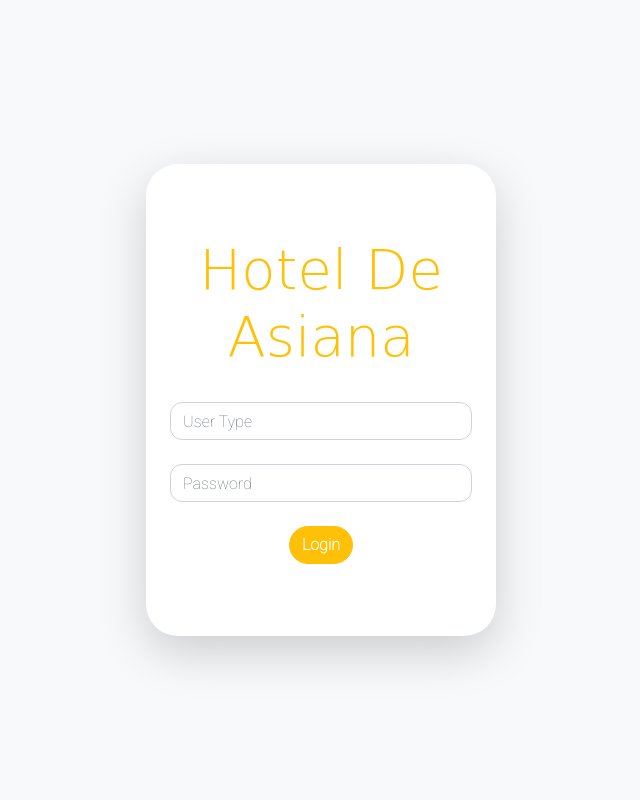
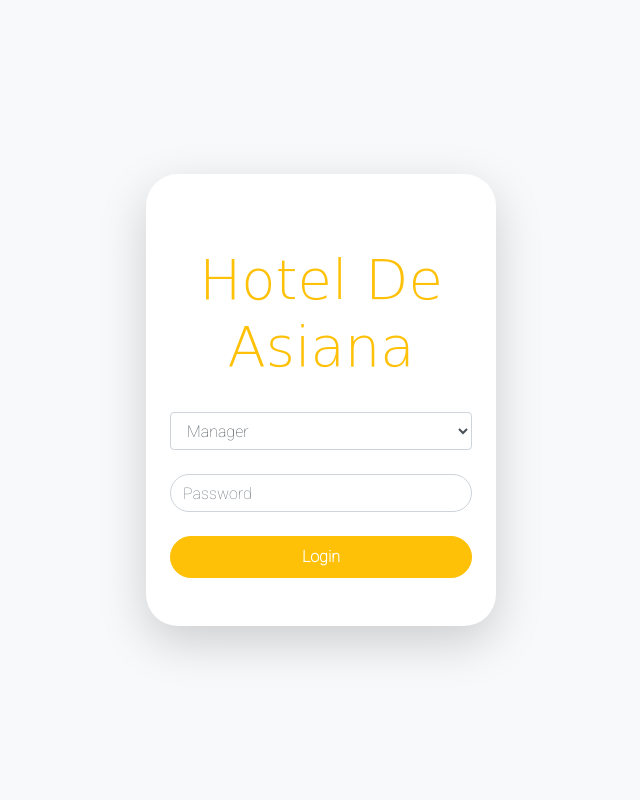
Before and after one commit to Gravewalker666/hotel_de_asiana, a PHP site: page / in a window 1280 px wide. Shown: the whole page, without its empty margins (319-959 px from the left). Run offline with PHP 8.4, Linux system fonts and the light colour scheme; some web fonts are replaced.

Commit message:
Implement login function

```diff
--- /dev/null
+++ b/dashboard/index.php
@@ -0,0 +1,6 @@
+<?php session_start();
+    require '../includes/header.php';
+?>
+<h1>Logged in Successfully <?php echo $_SESSION['user'] ?></h1>
+
+<?php require '../includes/footer.php';?>
--- a/index.php
+++ b/index.php
@@ -4,15 +4,32 @@
         <div class="row vh-100 align-items-center justify-content-center text-center">
             <div class="col-md-4">
                 <div class="shadow-lg rounded-xl p-4 bg-white">
-                    <h1 class="font-sanista display-4 text-warning pt-5 pb-4">Hotel De Asiana</h1>
-                    <form class="pb-5" action="login-config.php" method="POST">
-                        <input type="text" name="user" placeholder="User Type" class="form-control rounded-lg" /><br>
-                        <input type="password" name="password" placeholder="Password" class="form-control rounded-lg"/><br>
+                    <h1 class="font-sanista display-4 text-warning pt-5 pb-4">
+                        Hotel De Asiana
+                    </h1>
+                    <form class="pb-4" action="config.php" method="POST">
+                        <div class="form-select">
+                            <select name="user" class="form-control">
+                                <option value="manager">Manager</option>
+                                <option value="receptionist">Receptionist</option>
+                                <option value="chef">Chef</option>
+                                <option value="clean">Cleaning Staff Member</option>
+                                <option value="guest">Guest</option>
+                            </select>
+                        </div>
+                        <br>
+                        <input type="password" name="password" placeholder="Password" class="form-control rounded-xl" />
+                        <br>
+                        <?php
+                            if(isset($_GET['error']) && $_GET['error'] == 422) {
+                                echo '<div class="text-danger mb-3">Invalid Credentials</div>';
+                            }
+                        ?>
                         <input
                             type="submit"
                             name="submit"
                             value="Login"
-                            class="btn btn-warning text-white font-weight-bold rounded-xl"
+                            class="btn btn-warning text-white font-weight-bold rounded-xl w-100 py-2"
                         />
                     </form>
                 </div>
```
Also changed, not shown: config.php (+10 -4 lines), login-config.php (deleted, +0 -7 lines).
